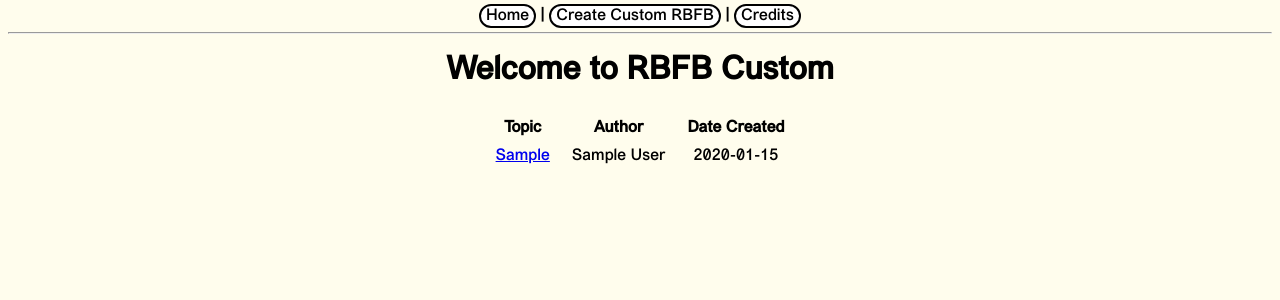
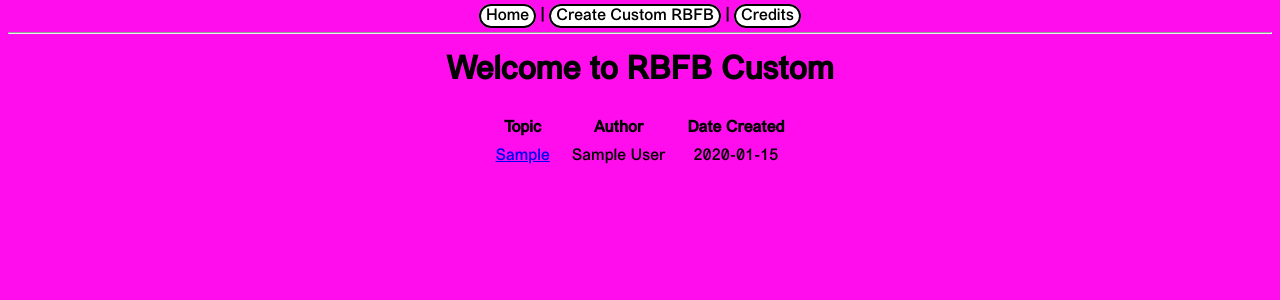
Before and after one commit to griffinhcollins/custom-rbfb, a Flask app: page / in a window 1280 px wide. Shown: the top 300 px of the page. Run offline with Flask 3, Linux system fonts and the light colour scheme; tables that the repository leaves empty hold one stand-in row (values such as "Sample post").

Commit message:
test change to confirm git push going through

```diff
--- a/app/static/styles.css
+++ b/app/static/styles.css
@@ -5,7 +5,7 @@
 }
 
 body {
-    background-color: #fffded;
+    background-color: #ff0ded;
 }
 
 
```
